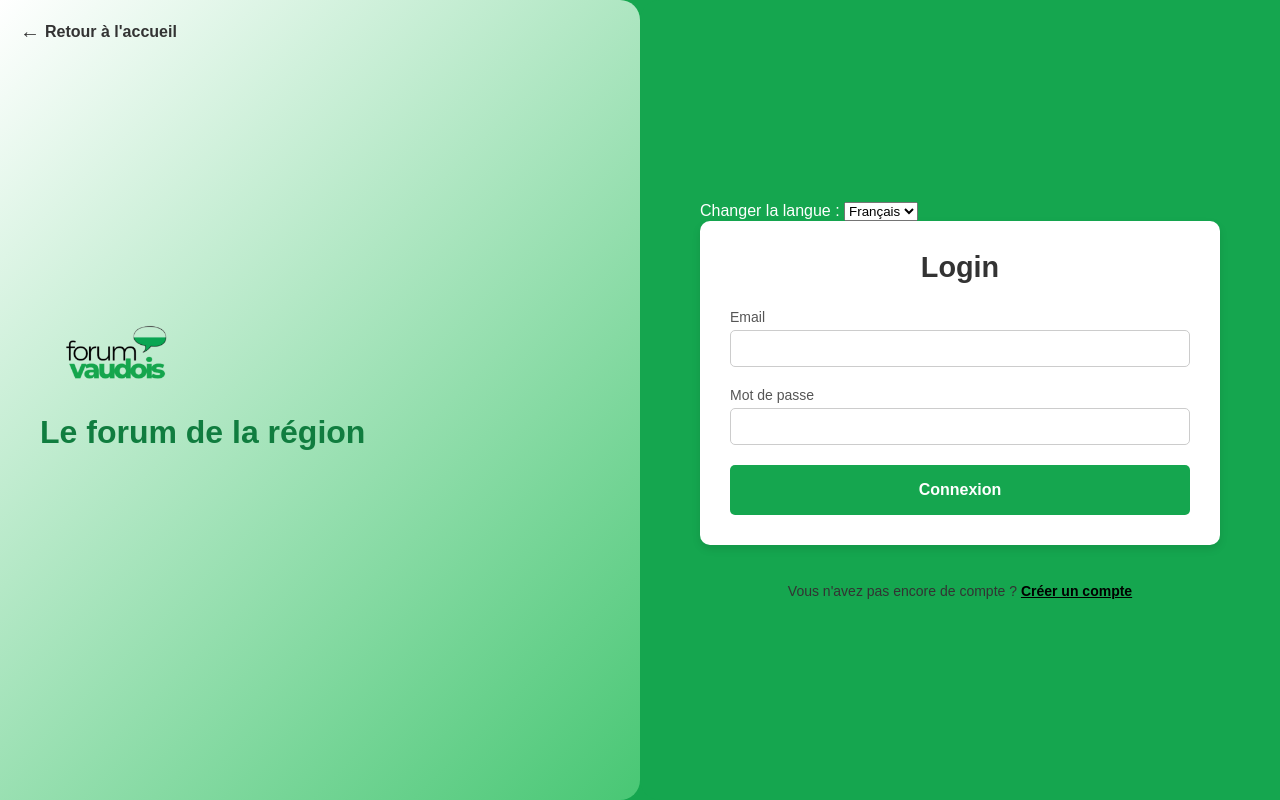
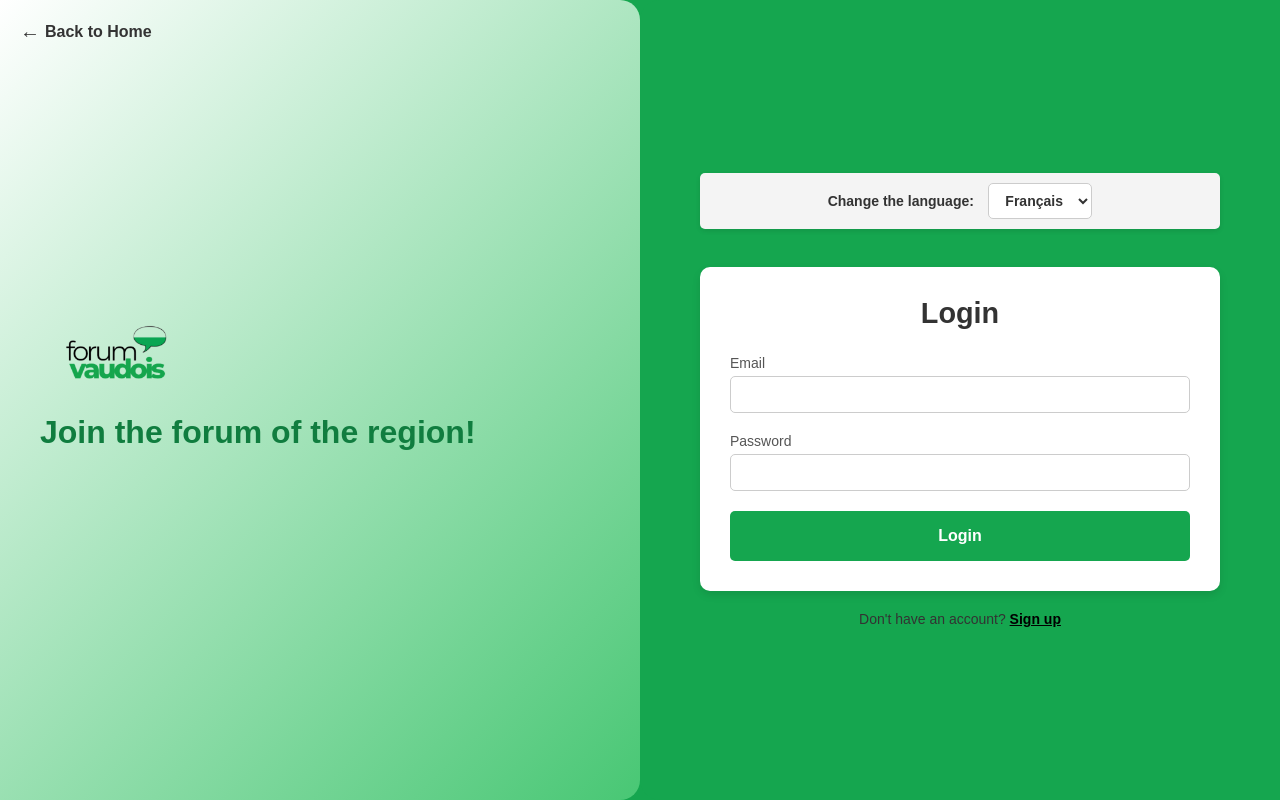
Before and after one commit to AgatheMakumbi/forumVaudois, a PHP site: page /ForumVaudois/pages/login.php in a window 1280 px wide. Run offline with PHP 8.4, Linux system fonts and the light colour scheme; data comes from the database, SQL or seed files in the repository.

Commit message:
ajout de multi-langues dans signup et login

```diff
--- a/assets/css/style.css
+++ b/assets/css/style.css
@@ -405,6 +405,52 @@ section {
 .back-link svg {
     margin-right: 5px;
 }
+.language-selector {
+    display: flex;
+    align-items: center;
+    justify-content: center;
+    margin-bottom: 20px;
+    padding: 10px 20px;
+    background-color: #f4f4f4;
+    border-radius: 5px;
+    box-shadow: 0 2px 5px rgba(0, 0, 0, 0.1);
+}
+
+.language-selector label {
+    margin-right: 10px;
+    font-size: 14px;
+    color: #333;
+    font-weight: bold;
+}
+
+.language-selector select {
+    padding: 8px 12px;
+    border-radius: 5px;
+    border: 1px solid #ccc;
+    background-color: #fff;
+    color: #333;
+    font-size: 14px;
+    font-weight: bold;
+    cursor: pointer;
+    transition: all 0.3s ease;
+}
+
+.language-selector select:hover {
+    border-color: #48c774;
+    background-color: #f9f9f9;
+}
+
+.language-selector select:focus {
+    outline: none;
+    border-color: #48c774;
+    box-shadow: 0 0 3px rgba(72, 199, 116, 0.5);
+}
+
+.language-selector select option {
+    padding: 5px;
+    font-size: 14px;
+}
+
 /* ==========================
    STYLES POUR SIGNUP.PHP
 ========================== */
@@ -1134,12 +1180,12 @@ section {
 }
 
 /* Style pour le sélecteur de langue */
-.footer-content .language-selector {
+.footer-content .footer-language-selector {
     margin-bottom: 1rem; /* Ajoute un espacement avec le titre */
     text-align: left; /* Aligner le sélecteur à gauche */
 }
 
-.footer-content .language-selector label {
+.footer-content .footer-language-selector label {
     font-size: 1.2rem;
     font-weight: bold;
     margin-bottom: 0.5rem;
@@ -1147,7 +1193,7 @@ section {
     color: #ffffff;
 }
 
-.footer-content .language-selector select {
+.footer-content .footer-language-selector select {
     width: 100%; /* Ajuste la largeur pour un look uniforme */
     padding: 0.8rem;
     font-size: 1rem;
@@ -1161,7 +1207,7 @@ section {
     transition: box-shadow 0.3s ease;
 }
 
-.footer-content .language-selector select:focus {
+.footer-content .footer-language-selector select:focus {
     outline: none;
     box-shadow: 0 0 5px rgba(255, 255, 255, 0.8); /* Effet de surbrillance */
 }
--- a/components/footer.php
+++ b/components/footer.php
@@ -97,7 +97,7 @@ if ($_SERVER['REQUEST_METHOD'] === 'POST' && $_POST['form-identifier'] === 'cont
     <div class="footer-content">
         <div class="company">
             <!-- Sélecteur de langue -->
-            <div class="language-selector">
+            <div class="footer-language-selector">
                 <form method="GET">
                     <label for="language"><?php echo $messages['change_language']; ?></label>
                     <select name="lang" id="language" onchange="this.form.submit()">
--- a/lang/dictionaries/en.php
+++ b/lang/dictionaries/en.php
@@ -63,27 +63,43 @@ return array(
     'about_team_joa_name' => "Mayor Joanah",
     'about_team_joa_role' => "Database Expert",
 
-    //Login & Signup
-    'login_link_backHome' => "Back to homepage",
-
     //Login
-    'login_title' => "The regional forum",
+    'login_left_title' => "Join the forum of the region!",
+    'login_title' => "Login",
+    'login_back_home' => "Back to Home",
     'login_form_title' => "Login",
     'login_form_email' => "Email",
     'login_form_password' => "Password",
     'login_form_button' => "Login",
-    'login_text_noAccount' => "Don't have an account yet?",
-    'login_link_signup' => "Create an account",
+    'login_no_account' => "Don't have an account?",
+    'login_sign_up' => "Sign up",
+    'login_error_email' => "Please provide your email",
+    'login_error_password' => "Please provide your password",
+    'login_error_credentials' => "Incorrect email or password",
 
     //Signup
-    'signup_title' => "Join the regional forum!",
-    'signup_form_title' => "Create an account",
-    'signup_form_username' => "Username",
-    'signup_form_email' => "Email",
-    'signup_form_password' => "Password",
-    'signup_form_button' => "Sign up",
-    'signup_text_alreadyAccount' => "Already have an account?",
-    'signup_link_login' => "Log in",
+    'signup_back_to_home' => 'Back to home',
+    'signup_change_language' => 'Change language:',
+    'signup_title' => 'Join the forum of the region!',
+    'signup_form_title' => 'Create an account',
+    'signup_form_username' => 'Username',
+    'signup_form_email' => 'Email',
+    'signup_form_password' => 'Password',
+    'signup_form_button' => 'Sign up',
+    'signup_text_already_account' => 'Already have an account?',
+    'signup_link_login' => 'Log in',
+    'signup_error_username' => 'is invalid (max 20 characters).',
+    'signup_error_username_taken' => 'This username is already taken.',
+    'signup_error_email_invalid' => 'The email address must be valid.',
+    'signup_error_email_taken' => 'An account already exists with this email address.',
+    'signup_error_email_empty' => 'Please enter a valid email address.',
+    'signup_error_password' => 'The password must be at least 8 characters long and include one uppercase letter, one lowercase letter, and one number.',
+    'signup_email_subject' => 'Confirm your registration',
+    'signup_email_body' => 'Please confirm your email by clicking the following link',
+    'signup_email_link' => 'Confirm my registration',
+    'signup_success' => 'Registration successful! A confirmation email has been sent.',
+    'signup_error_general' => 'An error occurred. Please try again.',
+    'signup_error_exception' => 'Error:',
 
     //CreatePost
     'create_post_title' => 'Create a post',
--- a/lang/dictionaries/fr.php
+++ b/lang/dictionaries/fr.php
@@ -63,27 +63,43 @@ return array(
     'about_team_joa_name' => "Mayor Joanah",
     'about_team_joa_role' => "Experte en base de données",
 
-    //Login & Signup
-    'login_link_backHome' => "Retour à l'accueil",
-
     //Login
-    'login_title' => "Le forum de la région",
+    'login_left_title' => "Rejoignez le forum de la région !",
+    'login_title' => "Connexion",
+    'login_back_home' => "Retour à l'accueil",
     'login_form_title' => "Connexion",
     'login_form_email' => "Email",
     'login_form_password' => "Mot de passe",
-    'login_form_button' => "Connexion",
-    'login_text_noAccount' => "Vous n'avez pas encore de compte ?",
-    'login_link_signup' => "Créer un compte",
+    'login_form_button' => "Se connecter",
+    'login_no_account' => "Vous n'avez pas encore de compte ?",
+    'login_sign_up' => "Créer un compte",
+    'login_error_email' => "Veuillez renseigner votre adresse e-mail",
+    'login_error_password' => "Veuillez renseigner votre mot de passe",
+    'login_error_credentials' => "Adresse e-mail ou mot de passe incorrect",
 
-    //Signup
-    'signup_title' => "Rejoignez le forum de la région !",
-    'signup_form_title' => "Cérer un compte",
-    'signup_form_username' => "Nom d'utilisateur",
-    'signup_form_email' => "Email",
-    'signup_form_password' => "Mot de passe",
-    'signup_form_button' => "S'inscrire",
-    'signup_text_alreadyAccount' => "Vous avez déjà un compte ?",
-    'signup_link_login' => "Connectez-vous",
+    // Signup
+    'signup_back_to_home' => 'Retour à l\'accueil',
+    'signup_change_language' => 'Changer la langue :',
+    'signup_title' => 'Rejoignez le forum de la région !',
+    'signup_form_title' => 'Créer un compte',
+    'signup_form_username' => 'Nom d’utilisateur',
+    'signup_form_email' => 'Email',
+    'signup_form_password' => 'Mot de passe',
+    'signup_form_button' => 'S\'inscrire',
+    'signup_text_already_account' => 'Vous avez déjà un compte ?',
+    'signup_link_login' => 'Connectez-vous',
+    'signup_error_username' => 'est invalide (max 20 caractères).',
+    'signup_error_username_taken' => 'Ce nom d’utilisateur est déjà pris.',
+    'signup_error_email_invalid' => 'L\'adresse e-mail doit être valide.',
+    'signup_error_email_taken' => 'Un compte existe déjà avec cette adresse e-mail.',
+    'signup_error_email_empty' => 'Veuillez saisir une adresse e-mail valide.',
+    'signup_error_password' => 'Le mot de passe doit contenir au moins 8 caractères, une majuscule, une minuscule et un chiffre.',
+    'signup_email_subject' => 'Confirmez votre inscription',
+    'signup_email_body' => 'Veuillez confirmer votre email en cliquant sur le lien suivant',
+    'signup_email_link' => 'Confirmer mon inscription',
+    'signup_success' => 'Inscription réussie ! Un email de confirmation a été envoyé.',
+    'signup_error_general' => 'Une erreur est survenue. Veuillez réessayer.',
+    'signup_error_exception' => 'Erreur :',
 
     //CreatePost
     'create_post_title' => 'Créer un post',
--- a/pages/login.php
+++ b/pages/login.php
@@ -1,7 +1,8 @@
 <?php
 /**
  * Page de connexion utilisateur.
- * Cette page gère à la fois le traitement du formulaire de connexion et l'affichage du formulaire.
+ * Cette page permet aux utilisateurs de se connecter en utilisant leurs identifiants.
+ * Elle gère le traitement des formulaires et l'affichage dynamique des messages multilingues.
  */
 
 // Inclusion des fichiers nécessaires
@@ -10,138 +11,158 @@ require_once __DIR__ . '/../lang/lang_func.php'; // Charge les fonctions de trad
 
 use M521\ForumVaudois\CRUDManager\DbManagerCRUD;
 
-try {
 /**
  * Gestion de la langue :
-     * - Récupère la langue depuis la requête GET, la session, ou utilise 'fr' par défaut.
+ * - Récupère la langue depuis la requête GET, la session ou utilise 'fr' par défaut.
+ *
+ * @var string $lang Langue sélectionnée.
+ * @var array $messages Messages traduits pour la langue sélectionnée.
  */
+try {
     $lang = isset($_GET['lang']) ? $_GET['lang'] : (isset($_SESSION['LANG']) ? $_SESSION['LANG'] : 'fr');
     $messages = loadLanguage($lang); // Charge les traductions
     $_SESSION['LANG'] = $lang; // Stocke la langue dans la session
 } catch (Exception $e) {
-    $messages = loadLanguage('fr'); // Charge par défaut le français en cas d'erreur
-    error_log($e->getMessage()); // Log l'erreur pour débogage
+    $messages = loadLanguage('fr'); // Par défaut, charge le français
+    error_log($e->getMessage()); // Log l'erreur pour le débogage
 }
 
-// Activation de l'affichage des erreurs (pour le développement uniquement)
+// Activation des erreurs (pour le développement uniquement)
 ini_set('display_errors', 1);
 ini_set('display_startup_errors', 1);
 error_reporting(E_ALL);
 
-// Démarre une session utilisateur
+// Démarrage de la session utilisateur
 session_start();
 
-// Initialisation des variables
-$db = new DbManagerCRUD(); // Instance de gestion de la base de données
-$erreurs = ['email' => '', 'password' => '']; // Tableau des erreurs
-$email = ''; // Adresse email
-$password = ''; // Mot de passe
+/**
+ * Initialisation des variables :
+ * - @var DbManagerCRUD $db Instance pour gérer les données.
+ * - @var array $erreurs Tableau pour stocker les messages d'erreur liés au formulaire.
+ * - @var string $email Email soumis par l'utilisateur.
+ * - @var string $password Mot de passe soumis par l'utilisateur.
+ */
+$db = new DbManagerCRUD();
+$erreurs = ['email' => '', 'password' => ''];
+$email = '';
+$password = '';
 
-// Traitement du formulaire de connexion
+// Traitement du formulaire soumis
 if ($_SERVER['REQUEST_METHOD'] === 'POST') {
     /**
-     * Récupération et validation des données utilisateur :
-     * - Email : validation du format.
-     * - Mot de passe : désinfection des caractères spéciaux.
+     * Récupération et validation des données du formulaire :
+     * - Email : Validation pour vérifier que le format est correct.
+     * - Mot de passe : Désinfection des caractères spéciaux.
      */
     $email = filter_input(INPUT_POST, 'email', FILTER_VALIDATE_EMAIL);
     $password = filter_input(INPUT_POST, 'password', FILTER_SANITIZE_SPECIAL_CHARS);
 
-    // Redirection si l'utilisateur est déjà connecté
+    // Vérifie si l'utilisateur est déjà connecté
     if (isset($_SESSION["isConnected"]) && $_SESSION["isConnected"]) {
         header('Location: /ForumVaudois/pages/news.php');
         exit();
-    } else {
-        // Vérification des champs requis
-        if (empty($email) || empty($password)) {
-            $erreurs['email'] = 'Veuillez renseigner votre adresse e-mail';
-            $erreurs['password'] = 'Veuillez renseigner votre mot de passe';
-        } else {
-            // Tentative de connexion
+    }
+
+    // Vérification des champs obligatoires
+    if (empty($email)) {
+        $erreurs['email'] = $messages['login_error_email'];
+    }
+    if (empty($password)) {
+        $erreurs['password'] = $messages['login_error_password'];
+    }
+
+    // Si aucun champ n'est vide, tentative de connexion
+    if (empty($erreurs['email']) && empty($erreurs['password'])) {
+        /**
+         * Vérification des identifiants de l'utilisateur :
+         * - Utilise la méthode `loginUser` pour valider les informations.
+         *
+         * @var int|false $userId Identifiant utilisateur si la connexion réussit, sinon `false`.
+         */
         $userId = $db->loginUser($email, $password);
 
         if ($userId) {
-                // Succès : création de la session utilisateur
+            // Succès : Création des variables de session
             $_SESSION["isConnected"] = true;
             $_SESSION["id"] = $userId;
             header('Location: /ForumVaudois/pages/news.php');
             exit();
         } else {
-                // Erreur : informations de connexion incorrectes
-                $erreurs['email'] = 'Adresse e-mail ou mot de passe incorrect';
-            }
+            // Erreur : Identifiants incorrects
+            $erreurs['email'] = $messages['login_error_credentials'];
         }
     }
 }
 ?>
 
 <!DOCTYPE html>
-<html lang="en">
+<html lang="<?= htmlspecialchars($lang); ?>">
 
 <head>
     <meta charset="UTF-8">
     <meta name="viewport" content="width=device-width, initial-scale=1.0">
     <link rel="stylesheet" href="../assets/css/style.css?v=<?= time(); ?>">
-    <title>Login</title>
+    <title><?= t('login_title'); ?></title>
 </head>
 
 <body>
     <!-- Lien de retour à la page d'accueil -->
-    <a href="../index.php" class="header-back">Retour à l'accueil</a>
+    <a href="../index.php" class="header-back"><?= t('login_back_home'); ?></a>
 
     <main class="main-content-login">
         <div class="login-container">
             <!-- Section gauche : Logo et slogan -->
             <div class="left-side">
              <img src="../assets/images/logo1.png" alt="Forum Vaudois Logo" class="logo">
-                <h1 class="slogan">Le forum de la région</h1>
+               <h1 class="slogan"><?= t('login_left_title'); ?></h1>
             </div>
+
 
             <!-- Section droite : Formulaire de connexion -->
             <div class="right-side">
                 <!-- Sélecteur de langue -->
                 <div class="language-selector">
                     <form method="GET">
-                        <label for="language"><?php echo $messages['change_language']; ?></label>
+                        <label for="language"><?= t('change_language'); ?></label>
                         <select name="lang" id="language" onchange="this.form.submit()">
-                            <option value="fr" <?php echo $lang == 'fr' ? 'selected' : ''; ?>>Français</option>
-                            <option value="en" <?php echo $lang == 'en' ? 'selected' : ''; ?>>English</option>
-                            <option value="de" <?php echo $lang == 'de' ? 'selected' : ''; ?>>Deutsch</option>
-                            <option value="it" <?php echo $lang == 'it' ? 'selected' : ''; ?>>Italiano</option>
+                            <option value="fr" <?= $lang == 'fr' ? 'selected' : ''; ?>>Français</option>
+                            <option value="en" <?= $lang == 'en' ? 'selected' : ''; ?>>English</option>
+                            <option value="de" <?= $lang == 'de' ? 'selected' : ''; ?>>Deutsch</option>
+                            <option value="it" <?= $lang == 'it' ? 'selected' : ''; ?>>Italiano</option>
                         </select>
                     </form>
                 </div>
+<br>
+                <!-- Formulaire de connexion -->
+                <form class="login-form" action="login.php" method="POST">
+                    <h2 class="form-title"><?= t('login_form_title'); ?></h2>
 
-                <form class="login-form signup-form" action="login.php" method="POST">
-                    <h2 class="form-title">Login</h2>
-
-                    <!-- Affichage des messages d'erreur -->
+                    <!-- Messages d'erreur -->
                     <?php if (!empty($erreurs['email']) || !empty($erreurs['password'])): ?>
-                        <p class="error-message"><?= htmlspecialchars($erreurs['email']) ?></p>
+                        <p class="error-message"><?= htmlspecialchars($erreurs['email']); ?></p>
                     <?php endif; ?>
 
                     <!-- Champ email -->
                     <div class="form-group">
-                        <label for="email">Email</label>
+                        <label for="email"><?= t('login_form_email'); ?></label>
                         <input type="email" id="email" name="email" value="<?= htmlspecialchars($email); ?>" required>
                         <p style="color:red;"><?= $erreurs['email']; ?></p>
                     </div>
 
                     <!-- Champ mot de passe -->
                     <div class="form-group">
-                        <label for="password">Mot de passe</label>
+                        <label for="password"><?= t('login_form_password'); ?></label>
                         <input type="password" id="password" name="password" required>
                         <p style="color:red;"><?= $erreurs['password']; ?></p>
                     </div>
 
                     <!-- Bouton de connexion -->
-                    <button type="submit" class="submit-btn">Connexion</button>
+                    <button type="submit" class="submit-btn"><?= t('login_form_button'); ?></button>
                 </form>
 
-                <br>
                 <!-- Lien vers la création de compte -->
                 <p class="register-link">
-                    Vous n'avez pas encore de compte ? <a href="signUp.php">Créer un compte</a>
+                    <?= t('login_no_account'); ?> <a href="signUp.php"><?= t('login_sign_up'); ?></a>
                 </p>
             </div>
         </div>
```
Also changed, not shown: lang/dictionaries/de.php (+30 -14 lines), lang/dictionaries/it.php (+31 -15 lines), pages/signUp.php (+66 -41 lines). Lines whose indentation alone changed are shown as unchanged.
